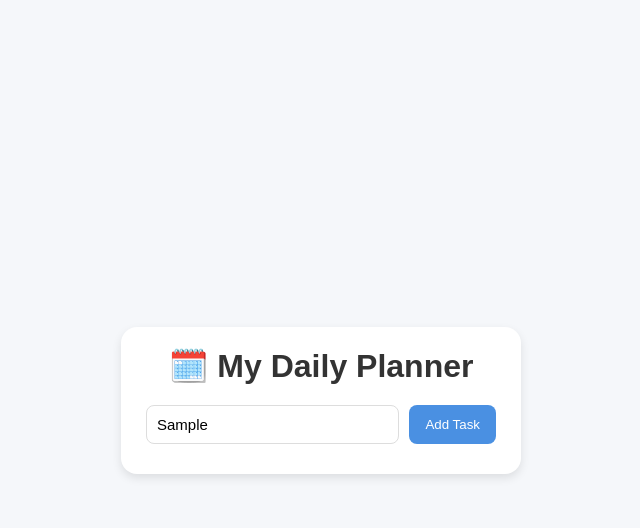
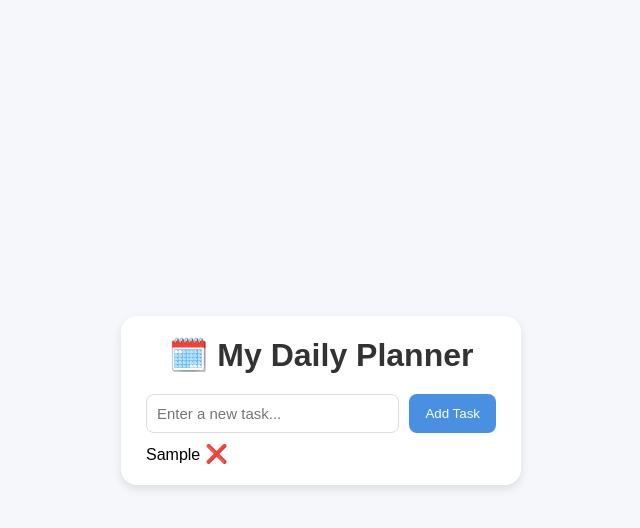
Before and after one commit to TunmiDev/Daily-Planner, a plain HTML site: page index.html in a window 1280 px wide. Both pictures are taken after typing "Sample" into the empty fields and a click on the button "Add Task". Shown: the whole page, without its empty margins (319-959 px from the left). Drawn offline with Linux system fonts and the light colour scheme.

Commit message:
added functionality

```diff
--- a/index.html
+++ b/index.html
@@ -15,11 +15,11 @@
         <button id="addTaskBtn">Add Task</button>
       </div>
 
-      <p id="msg" class="hidden"></p>
+      <p id="msg"></p>
 
       <ul id="taskList"></ul>
     </div>
 
-    <script src="script.js"></script>
+    <script src="index.js"></script>
   </body>
 </html>
--- a/index.js
+++ b/index.js
@@ -0,0 +1,37 @@
+const taskInput = document.getElementById("taskInput");
+const addTaskBtn = document.getElementById("addTaskBtn");
+const taskList = document.getElementById("taskList");
+const msg = document.getElementById("msg");
+
+addTaskBtn.addEventListener("click", () => {
+  const taskText = taskInput.value.trim();
+
+  if (taskText === "") {
+    msg.textContent = "Please enter a task.";
+    return;
+  }
+
+  // Clear message and input
+  msg.textContent = "";
+  taskInput.value = "";
+
+  // Create a new list item for the task
+  const taskItem = document.createElement("li");
+  taskItem.textContent = taskText;
+
+  // Create a delete button
+  const deleteBtn = document.createElement("button");
+  deleteBtn.textContent = "❌";
+  deleteBtn.classList.add("delete-btn");
+
+  // When delete button is clicked, remove the task
+  deleteBtn.addEventListener("click", () => {
+    taskItem.remove();
+  });
+
+  // Add delete button to task item
+  taskItem.appendChild(deleteBtn);
+
+  // Add task item to the list
+  taskList.appendChild(taskItem);
+});
```
